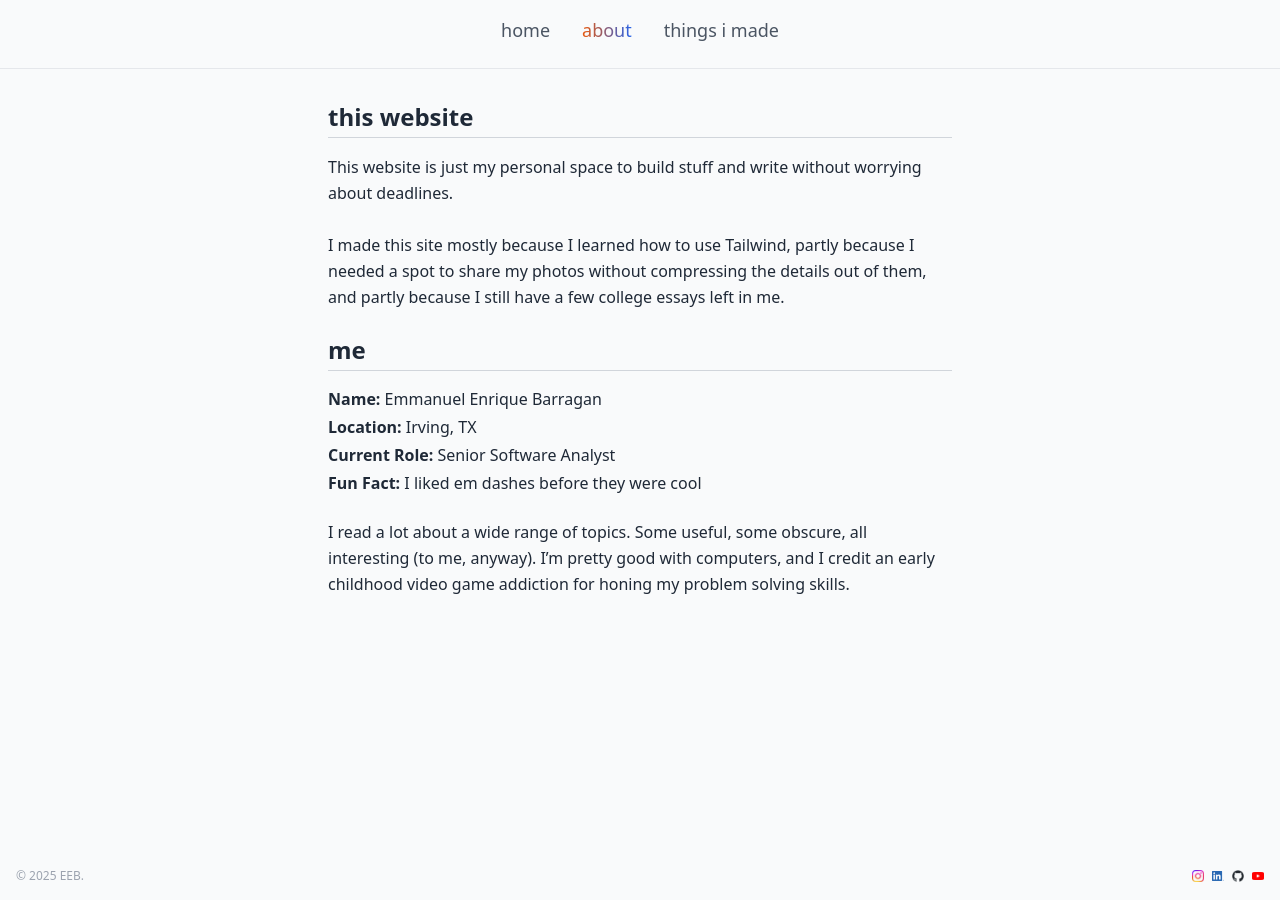
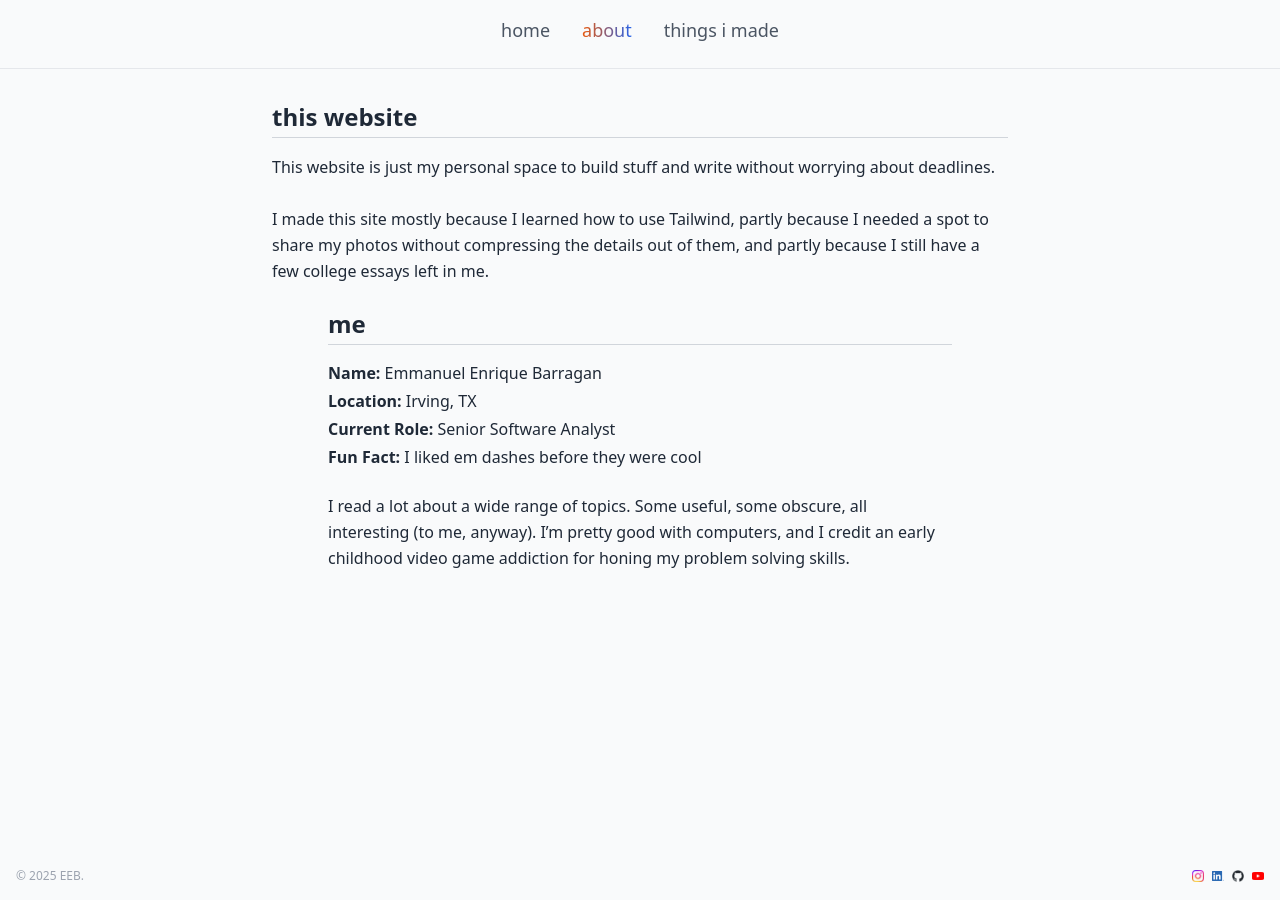
Before and after one commit to enriquebarragan/enriquebarragan.github.io, a Jekyll site: the page built from pages/about/index.md, in a window 1280 px wide. Built offline with Jekyll 4.4.1, drawn with Linux system fonts in a browser that asks for light colours; nearby versions of some CDN libraries.

Commit message:
Update index.md

```diff
--- a/pages/about/index.md
+++ b/pages/about/index.md
@@ -4,14 +4,14 @@ title: About
 permalink: /about/
 ---
 
-<div class="flex flex-col gap-6 mt-4 mx-4">
+<div class="flex flex-col gap-6 mt-4">
   <!-- Top-level heading -->
   <h1 class="sr-only">
     about
   </h1>
 
   <!-- “This Site” section -->
-  <section class="max-w-2xl mx-auto px-6">
+  <section class="space-y-4">
     <h2 class="text-2xl font-semibold mb-4 border-b border-gray-300 pb-1">
       this website
     </h2>
```
